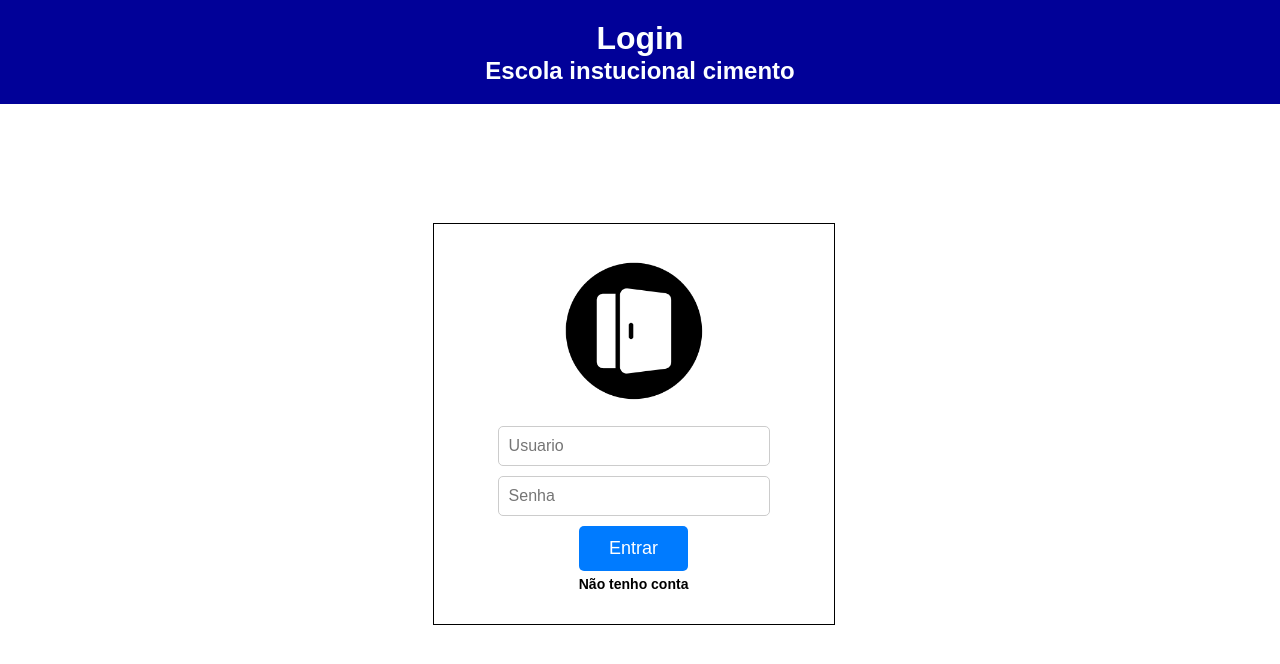
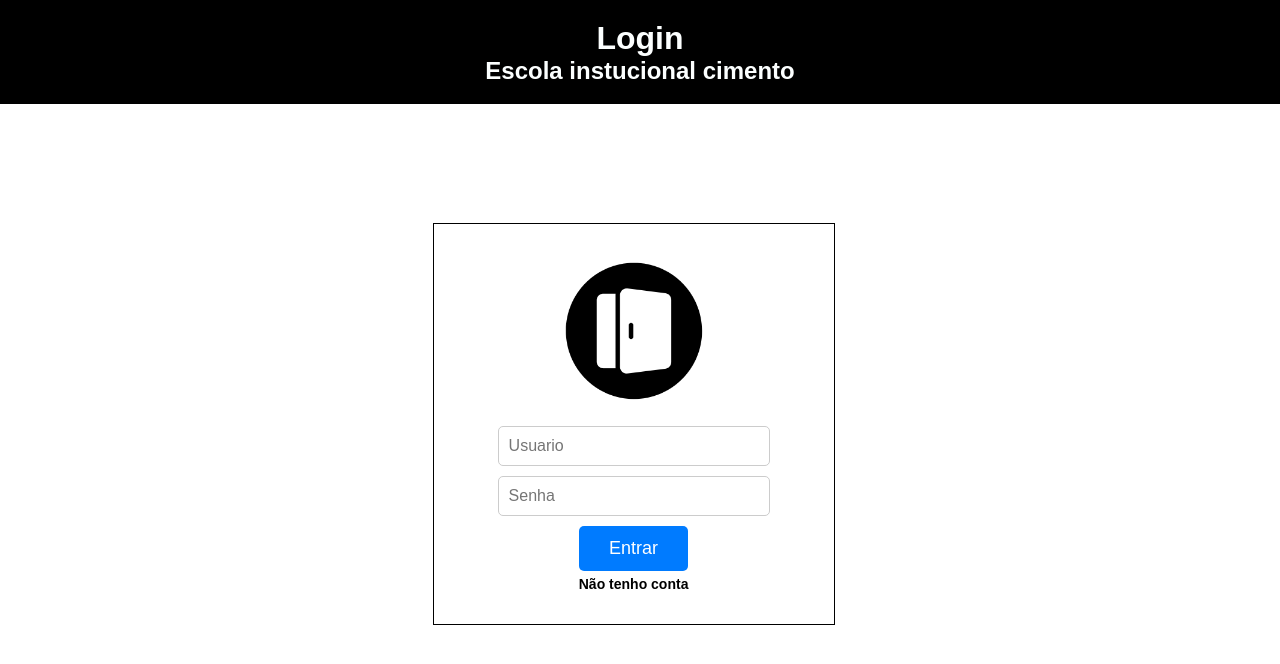
Before and after one commit to Vinicius2J/Projeto-Escolar, a plain HTML site: page index.html in a window 1280 px wide. Drawn offline with Linux system fonts and the light colour scheme.

Commit message:
Update login-register.css

```diff
--- a/styles/style-login/login-register.css
+++ b/styles/style-login/login-register.css
@@ -8,7 +8,7 @@
 
 header {
     width: 100vw;
-    background-color: rgb(1, 1, 152);
+    background-color: rgb(0, 0, 0);
     color: rgb(252, 255, 255);
 
     font-family: Arial, Helvetica, sans-serif;
```
